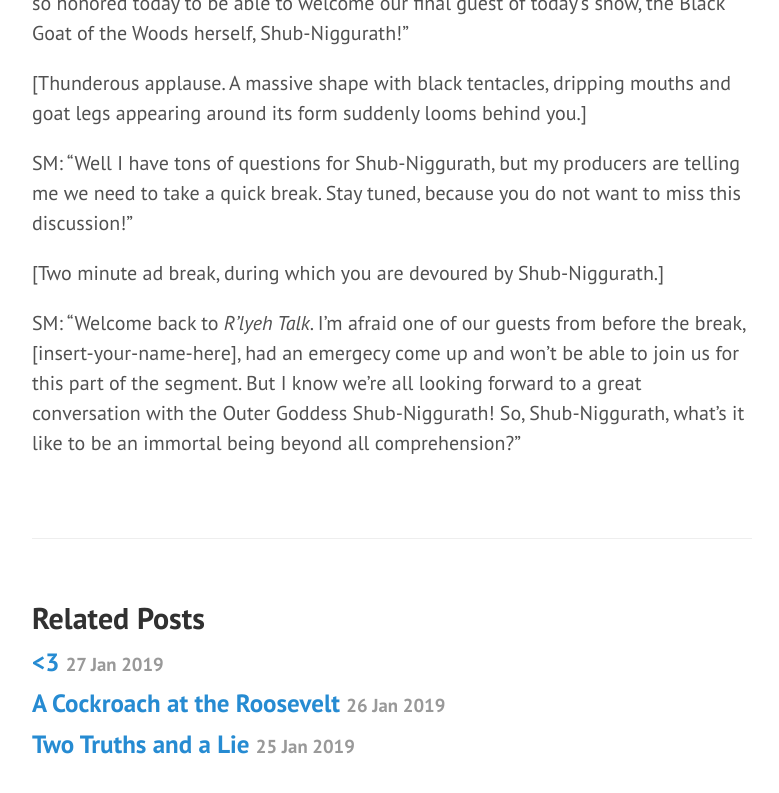
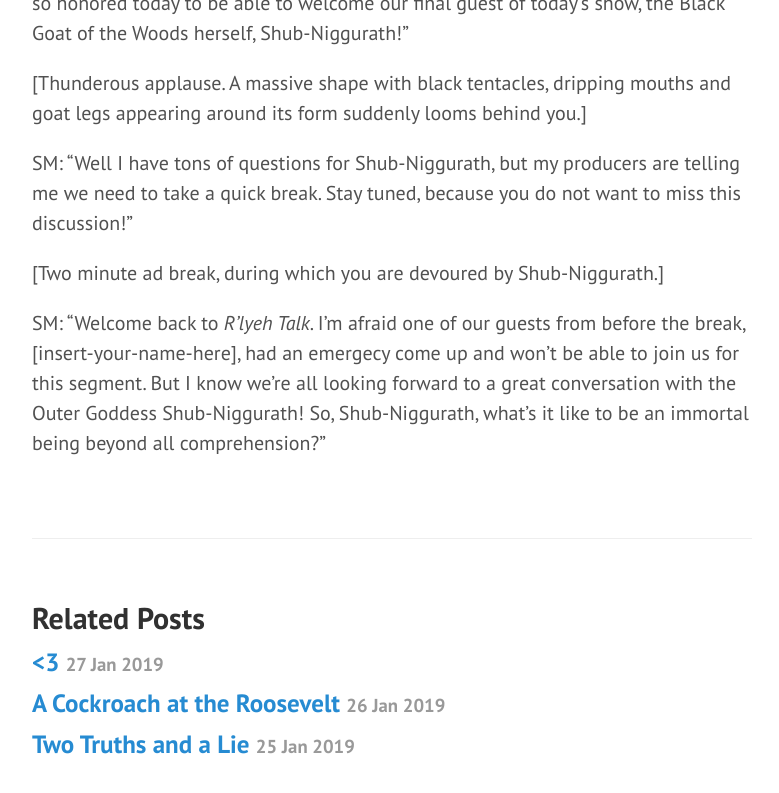
Before and after one commit to LoraV/LoraV.github.io, a Jekyll site: the page built from _posts/2019-01-28-talk-show.markdown, in a window 1280 px wide and 900 px high, scrolled down 2642 px. Shown: the top 793 px of the window, without its empty margins (428-1207 px from the left). Built offline with Jekyll 4.4.1, drawn with Linux system fonts in a browser that asks for light colours.

Commit message:
talk show host post

```diff
--- a/_posts/2019-01-28-talk-show.markdown
+++ b/_posts/2019-01-28-talk-show.markdown
@@ -68,4 +68,4 @@ SM: "Well I have tons of questions for Shub-Niggurath, but my producers are tell
 
 [Two minute ad break, during which you are devoured by Shub-Niggurath.]
 
-SM: "Welcome back to *R'lyeh Talk*. I'm afraid one of our guests from before the break, [insert-your-name-here], had an emergecy come up and won't be able to join us for this part of the segment. But I know we're all looking forward to a great conversation with the Outer Goddess Shub-Niggurath! So, Shub-Niggurath, what's it like to be an immortal being beyond all comprehension?"
+SM: "Welcome back to *R'lyeh Talk*. I'm afraid one of our guests from before the break, [insert-your-name-here], had an emergecy come up and won't be able to join us for this segment. But I know we're all looking forward to a great conversation with the Outer Goddess Shub-Niggurath! So, Shub-Niggurath, what's it like to be an immortal being beyond all comprehension?"
```
